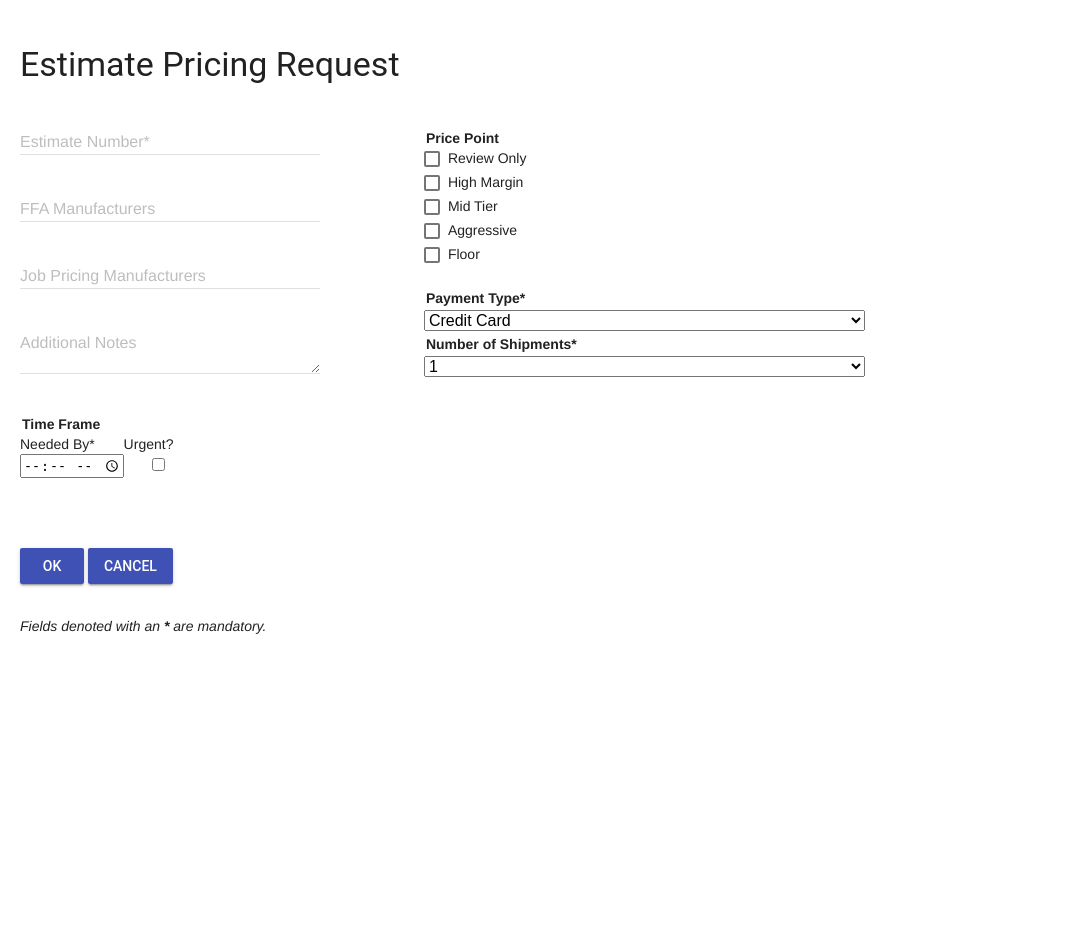
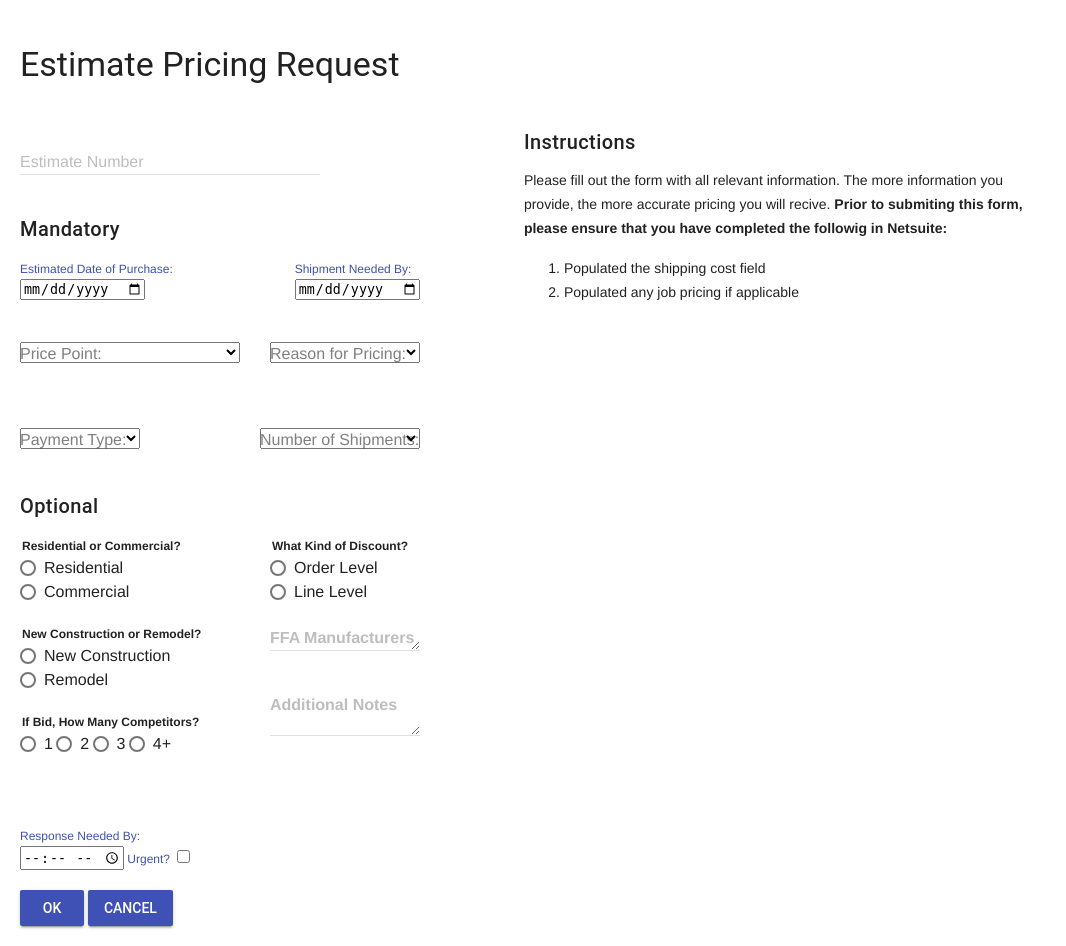
Before and after one commit to Jared-Ervin/Pricing-Request, a Flask app: page / in a window 1280 px wide. Shown: the whole page, without its empty margins (0-1066 px from the left). Before the commit the page ends 634 px from the top, so only its background shows below. Run offline with Flask 2, Linux system fonts and the light colour scheme; some libraries are stand-ins or nearby versions.

Commit message:
Version 2

```diff
--- a/app/routes.py
+++ b/app/routes.py
@@ -29,42 +29,42 @@ def index():
 @app.route('/handle_data', methods=["POST"])
 def handle_data():
     data = request.form.to_dict()
-    price_options = ["Review Only", "High Margin",
-                     "Mid Tier", "Agressive", "Floor"]
-    selected_prices = []
-    flag = ''
-    for key in data:
-        if key in price_options:
-            selected_prices.append(key)
-    data2 = data.copy()
-    data2["pricepoint"] = selected_prices
+
     try:
-        data2["time"] = datetime.strptime(
-            data2["time"], "%H:%M").strftime("%I:%M %p")
+        data["Needed By"] = datetime.strptime(
+            data["Needed By"], "%H:%M").strftime("%I:%M %p")
     except Exception:
-        data2["time"] = ''
+        data["Needed By"] = ''
     outlook = win32com.client.Dispatch("Outlook.Application")
     mail = outlook.CreateItem(int(0))
     mail.To = ("j.ervin@supply.com;")
-    try:
-        if data2["timing"] != '':
-            mail.Importance = 2
-            flag = "URGENT - "
-    except Exception:
-        mail.Importance = 1
-    mail.Subject = flag + "Pricing Request - " + str(data2["number"].upper())
+
+    if "Urgent" in data:
+        mail.Importance = 2
+        flag = "URGENT - "
+    else:
+        flag = ''
+
+    mail.Subject = flag + "Pricing Request - " + \
+        str(data["Estimate Number"].upper())
+
     mail.HTMLBody = render_template(
         "email.html",
-        # name=data2["fullname"].title(),
-        number=data2["number"].upper(),
-        ffa=data2["ffa"].title(),
-        job=data2["job"].title(),
-        need=data2["time"],
-        price=', '.join(data2["pricepoint"]),
-        floor=data2["floor"].title(),
-        pay=data2["paytype"].title(),
-        ship=data2["shipments"].title(),
-        notes=data2["description"])
+        EstimateNumber=data["Estimate Number"].upper(),
+        NeededBy=data["Needed By"],
+        PurchaseDate=data["Purchase Date"],
+        ShipmentDate=data["Shipment Date"],
+        PricePoint=data["Price Point"],
+        Reason=data["Reason"],
+        PaymentType=data["Payment Type"],
+        NumberofShipments=data["Shipments"],
+        ResidentialorCommercial=data["Residential or Commercial"],
+        NeworOld=data["New or Old"],
+        Competitors=data["Competitors"],
+        Discount=data["Discount"],
+        FFAManufacturers=data["FFA Manufacturers"],
+        AdditionalNotes=data["Additional Notes"]
+    )
     mail.Send()
 
     return render_template("submit.html")
--- a/app/static/selectfield.css
+++ b/app/static/selectfield.css
@@ -19,7 +19,7 @@
   width: 100%;
 }
 .mdl-selectfield__label {
-  color: rgba(0, 0, 0, 0.26);
+  color: rgba(0, 0, 0, 0.50);
   vertical-align: middle;
   bottom: 0;
   font-size: 16px;
--- a/app/templates/index.html
+++ b/app/templates/index.html
@@ -13,144 +13,246 @@
     <script defer src="https://code.getmdl.io/1.1.3/material.min.js"></script>
     <script defer src="https://rawgit.com/MEYVN-digital/mdl-selectfield/master/mdl-selectfield.min.js"></script>
     <script type="text/javascript" src="{{ url_for('static', filename = 'material.js') }}"></script>
-    <script>
+    <!-- <script>
         function showHideForm(box, id, id2) {
-            const div = document.getElementById(id);
-            const elm = document.getElementById(id2);
-            console.log(box.checked)
-            if (box.checked) {
+            const elm = document.getElementById(id);
+            const div = document.getElementById(id2)
+            if (box.value == "aggressive") {
+                elm.removeAttribute("disabled")
+                elm.required = true
                 div.style.display = ""
-                elm.required = true
             }
             else {
-                div.style.display = 'none'
+                elm.setAttribute("disabled", "disabled")
                 elm.required = false
+                div.style.display = "none"
             }
         }
-    </script>
+    </script> -->
 
 </head>
 
 <body>
+
     <form action="{{ url_for('handle_data') }}" method="post">
+
         <h3 id="formtitle">Estimate Pricing Request</h3>
 
-        <div>
-            <div class="left-side">
+        <div class="left-side">
+            <fieldset>
                 <div>
-                    <label>Estimate Number*</label>
-                    <input type="text" name="number" style="text-transform: uppercase" required/>
+                    <label>Estimate Number</label>
+                    <input type="text" name="Estimate Number" style="text-transform: uppercase" required/>
                 </div>
-                <div>
-                    <label>FFA Manufacturers</label>
-                    <input type="text" name="ffa" style="text-transform: capitalize" />
+            </fieldset>
+            <h5>
+                Mandatory
+            </h5>
+
+            <fieldset>
+                <div style="width: 400px">
+                    <div style="float: left ;color: rgb(63, 81, 181);
+                    font-size: 12px;">
+                        <label>Estimated Date of Purchase:</label>
+                        <br>
+                        <input type="date" name="Purchase Date" value="Date" required/>
+                    </div>
+                    <div style="float: right; color: rgb(63, 81, 181);
+                    font-size: 12px;">
+                        <label>Shipment Needed By:</label>
+                        <br>
+                        <input type="date" name="Shipment Date" value="Date" required/>
+                    </div>
                 </div>
-                <div>
-                    <label>Job Pricing Manufacturers</label>
-                    <input type="text" name="job" style="text-transform: capitalize" />
+            </fieldset>
+
+            <fieldset>
+                <div style="width: 400px">
+                    <div class="mdl-selectfield--floating-label" style="width: 220px; float: left;">
+                        <label>Price Point:</label>
+                        <select name="Price Point" onchange="showHideForm(this,'floor', 'agg')" required>
+                            <option value=""></option>
+                            <option value="Review">Review exisiting pricing</option>
+                            <option value="Slight Discount">Slight discount</option>
+                            <option value="Significant Discount">Significant discount</option>
+                            <option value="Aggressive">As aggressive as allowable</option>
+                        </select>
+                    </div>
+
+                    <div class="mdl-selectfield--floating-label" id="agg" style=" width: 150px; float: right;">
+                        <label>Reason for Pricing:</label>
+                        <select name="Reason" id="floor" required>
+                            <option value=""></option>
+                            <option value="Match">Price match</option>
+                            <option value="Existing">Existing agreement</option>
+                            <option value="Future">Winning future business</option>
+                            <option value="Bidding">Bidding situation</option>
+                            <option value="No Value">We offer no value</option>
+                        </select>
+                    </div>
                 </div>
-                <div>
-                    <label>Additional Notes</label>
-                    <textarea rows="2" cols="50" name="description" id="my-textarea"></textarea>
+            </fieldset>
+
+            <fieldset>
+                <div style="width: 400px">
+                    <div class="mdl-selectfield--floating-label" style="float: left; width: 120px">
+                        <label>Payment Type:</label>
+                        <select name="Payment Type" required>
+                            <option value=""></option>
+                            <option value="Credit Card">Credit Card</option>
+                            <option value="Blue Tarp">Blue Tarp</option>
+                            <option value="Wire Transfer/Check">Wire Transfer</option>
+                            <option value="Wire Transfer/Check">Check</option>
+                            <option value="Terms">Existing Terms</option>
+                            <option value="Terms">New Terms</option>
+                        </select>
+                    </div>
+                    <div class="mdl-selectfield--floating-label" style="float: right; width: 160px">
+                        <label>Number of Shipments:</label>
+                        <select name="Shipments" required>
+                            <option value=""></option>
+                            <option value="1">1</option>
+                            <option value="2">2</option>
+                            <option value="3">3</option>
+                            <option value="4+">4+</option>
+                        </select>
+                    </div>
                 </div>
-                <div>
-                    <fieldset>
+            </fieldset>
+
+            <h5>Optional</h5>
+            <fieldset>
+                <div style="width: 400px; font-size: 12px;">
+                    <div style="float: left; width: 200px">
                         <legend>
-                            <b>Time Frame</b>
+                            <b>Residential or Commercial?</b>
                         </legend>
                         <label>
-                            <span>Needed By*</span>
-                            <span style="padding-left: 25px">Urgent?</span>
-                            <br>
-                            <input type="time" name="time" value="time" required/>
-                            <span style="padding-left: 20px">
-                                <input type="checkbox" id="list-checkbox-1" name="timing" />
-                            </span>
+                            <input type="radio" name="Residential or Commercial" id="resorcom1" value="Residential" />Residential
                         </label>
-                    </fieldset>
-                </div>
-            </div>
-            <div class="right-side">
-                <div>
-                    <br>
-                    <fieldset>
+                        <label>
+                            <input type="radio" name="Residential or Commercial" id="resorcom2" value="Commercial" />Commercial
+                        </label>
+                        <label>
+                            <input type="hidden" name="Residential or Commercial" value="">
+                        </label>
+                        <br>
+                        <br>
                         <legend>
-                            <b>Price Point</b>
+                            <b>New Construction or Remodel?</b>
                         </legend>
                         <label>
-                            <input type="checkbox" id="list-checkbox-2" name="Review Only" />
-                            <span>Review Only</span>
+                            <input type="radio" name="New or Old" id="neworold1" value="New Construction" />New Construction
                         </label>
                         <label>
-                            <input type="checkbox" id="list-checkbox-3" name="High Margin" />
-                            <span>High Margin</span>
+                            <input type="radio" name="New or Old" id="neworold2" value="Remodel" />Remodel
                         </label>
                         <label>
-                            <input type="checkbox" id="list-checkbox-4" name="Mid Tier" />
-                            <span>Mid Tier</span>
+                            <input type="hidden" name="New or Old" value="">
+                        </label>
+                        <br>
+                        <br>
+                        <legend>
+                            <b>If Bid, How Many Competitors?</b>
+                        </legend>
+                        <label>
+                            <input type="radio" name="Competitors" id="comp1" value="1" />1
                         </label>
                         <label>
-                            <input type="checkbox" id="list-checkbox-5" name="Agressive" />
-                            <span>Aggressive</span>
+                            <input type="radio" name="Competitors" id="comp2" value="2" />2
                         </label>
                         <label>
-                            <input type="checkbox" id="list-checkbox-6" name="Floor" onchange="showHideForm(this,'iffloor', 'floor')" />
-                            <span>Floor</span>
+                            <input type="radio" name="Competitors" id="comp3" value="3" />3
                         </label>
-                    </fieldset>
-                    <fieldset>
-                        <div id="iffloor" style="display: none">
-                            <legend>
-                                <b>Reason for Floor Pricing:*</b>
-                            </legend>
-                            <label>
-                                <select name="floor" id="floor">
-                                    <option value=""></option>
-                                    <option value="Competitive Bid">Competitive Bid</option>
-                                    <option value="Negotiation Room">Negotiation Room</option>
-                                    <option value="Other: See Notes">Other: See Notes</option>
-                                </select>
-                            </label>
-                        </div>
+                        <label>
+                            <input type="radio" name="Competitors" id="comp4" value="4" />4+
+                        </label>
+                        <label>
+                            <input type="hidden" name="Competitors" value="">
+                        </label>
+                    </div>
+
+                    <div style="float: right; width: 150px; font-size: 12px;">
+                        <legend>
+                            <b>What Kind of Discount?</b>
+                        </legend>
+                        <label>
+                            <input type="radio" name="Discount" id="discount1" value="Order Level" />Order Level
+                        </label>
+                        <label>
+                            <input type="radio" name="Discount" id="discount2" value="Line Level" />Line Level
+                        </label>
+                        <label>
+                            <input type="hidden" name="Discount" value="">
+                        </label>
                         <br>
-                        <div>
-                            <legend>
-                                <b>Payment Type*</b>
-                            </legend>
-                            <label>
-                                <select name="paytype" required>
-                                    <option value="Credit Card">Credit Card</option>
-                                    <option value="Blue Tarp">Blue Tarp</option>
-                                    <option value="Wire Transfer/Check">Wire Transfer/Check</option>
-                                    <option value="Terms">Terms</option>
-                                </select>
-                            </label>
-                            <br>
-                            <legend>
-                                <b>Number of Shipments*</b>
-                            </legend>
-                            <label>
-                                <select name="shipments" required>
-                                    <option value="1">1</option>
-                                    <option value="2">2</option>
-                                    <option value="3">3</option>
-                                    <option value="4+">4+</option>
-                                </select>
-                            </label>
-                        </div>
-                    </fieldset>
+
+                    </div>
+                    <div style="float: right; width: 150px; font-size: 12px;">
+
+
+                        <label id="test">
+                            <b>FFA Manufacturers</b>
+                        </label>
+                        <textarea rows="1" cols="50" name="FFA Manufacturers"></textarea>
+                    </div>
+                    <div style="float: right; width: 150px; font-size: 12px;">
+                        <label>
+                            <b>Additional Notes</b>
+                        </label>
+                        <textarea rows="2" cols="50" name="Additional Notes"></textarea>
+
+                    </div>
+
+
                 </div>
-            </div>
+            </fieldset>
+
+
+            <!-- <fieldset>
+                <br>
+                <label>
+                    <b>Additional Notes</b>
+                </label>
+                <textarea rows="2" cols="50" name="description" id="my-textarea"></textarea>
+            </fieldset> -->
         </div>
+
+        <div class="right-side" style="width: 500px;">
+            <h5>Instructions</h5>
+            <p>
+                Please fill out the form with all relevant information. The more information you provide, the more accurate pricing you will
+                recive.
+                <b>Prior to submiting this form, please ensure that you have completed the followig in Netsuite:</b>
+            </p>
+            <ol>
+                <li>Populated the shipping cost field</li>
+                <li>Populated any job pricing if applicable</li>
+            </ol>
+
+        </div>
+
         <div class="toolbar-section">
+
+            <fieldset style="padding-bottom: 20px; color: rgb(63, 81, 181);
+            font-size: 12px">
+                <label>
+                    <span>Response Needed By:</span>
+                    <br>
+                    <span id="time">
+                        <input type="time" name="Needed By" value="time" required/>
+                    </span>
+                    <span id="urgent">Urgent?
+                        <input type="checkbox" id="list-checkbox-1" name="Urgent" />
+                    </span>
+                </label>
+            </fieldset>
             <button type="submit">OK</button>
             <button type="reset">Cancel</button>
-            <p style="padding-top: 30px">
-                <i>Fields denoted with an
-                    <b>*</b> are mandatory.</i>
-            </p>
         </div>
+
     </form>
+
 </body>
 
 </html>
--- a/app/templates/submit.html
+++ b/app/templates/submit.html
@@ -2,6 +2,7 @@
 
 <body>
     <h1 style="text-align: center; padding: 70px">Submitted Successfully</h1>
+    {{content}}
     <script>
         var timer = setTimeout(function () {
             window.location = "{{ url_for('index') }}"
```
Also changed, not shown: app/templates/email.html (+100 -50 lines), 1 other file.
